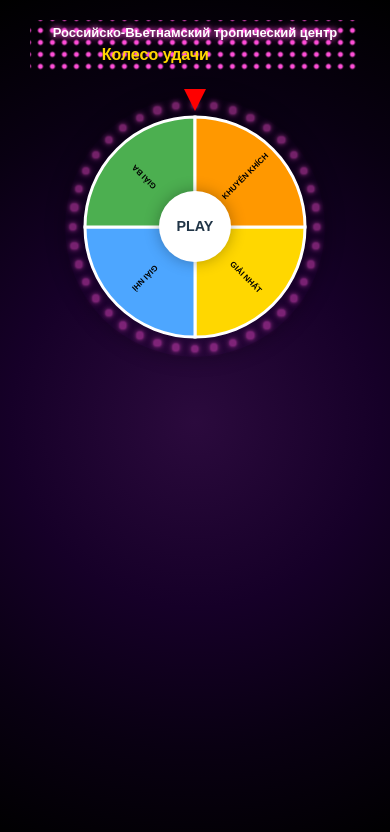
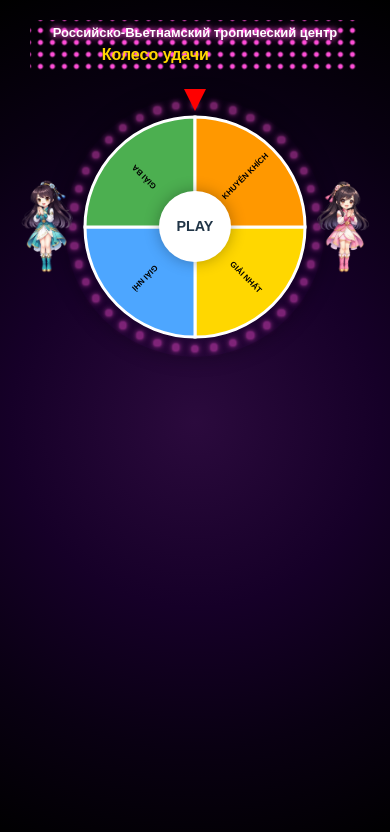
Before and after one commit to tesla-space/lucky_wheel, a React (Vite) app: page / in a window 390 px wide. Shown: the top 832 px of the page. Built offline with nearby package versions, Linux system fonts and the light colour scheme.

Commit message:
Fix css character

```diff
--- a/src/App.css
+++ b/src/App.css
@@ -231,8 +231,20 @@ body {
     height: 200px;
   }
 
+  /* Hiển thị lại nhân vật */
   .character {
-    display: none;
+    width: 65px; /* nhỏ hơn desktop */
+    z-index: 2;
+  }
+
+  /* Character trái / phải */
+  .character.left {
+    left: -50px; /* cách wheel khoảng 60px */
+    transform: scaleX(-1);
+  }
+
+  .character.right {
+    right: -50px; /* cách wheel khoảng 60px */
   }
 
   .result-alert {
```
